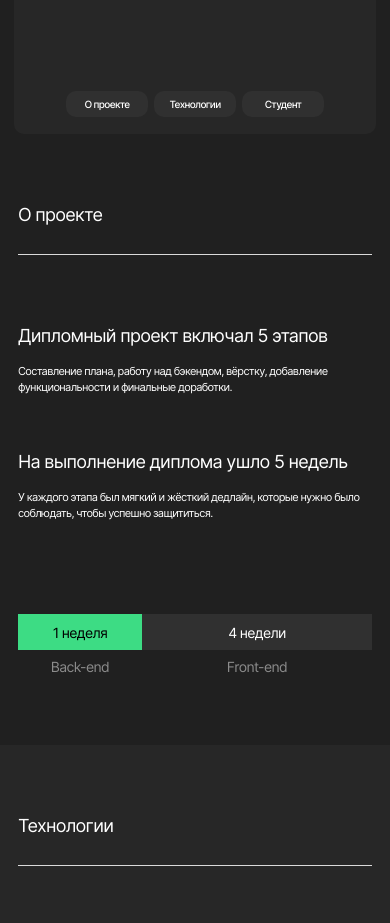
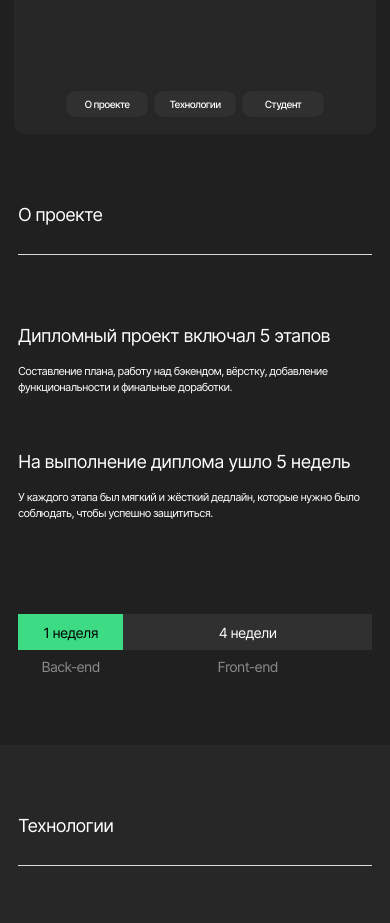
Before and after one commit to KarpovYuri/movies-explorer-frontend, a React app: page / in a window 390 px wide. Shown: the part 540-1463 px from the top of the page. Built offline with nearby package versions, Linux system fonts and the light colour scheme.

Commit message:
fix: Исправить секцию AboutProject

```diff
--- a/src/components/Main/components/AboutProject/AboutProject.css
+++ b/src/components/Main/components/AboutProject/AboutProject.css
@@ -1,5 +1,5 @@
 .about-project {
-  margin: 110px 70px;
+  padding: 110px 70px;
 }
 
 .description {
@@ -23,7 +23,6 @@
   font-weight: 400;
   font-size: 20px;
   line-height: 24px;
-  letter-spacing: -0.04em;
 }
 
 .description__text {
@@ -43,14 +42,15 @@
   font-size: 14px;
   line-height: 17px;
   text-align: center;
+  flex-grow: 1;
 }
 
-.timeline__block_size_20 {
-  width: 20%;
+.timeline__block_place_left {
+  flex-grow: 1;
 }
 
-.timeline__block_size_80 {
-  width: 80%;
+.timeline__block_place_right {
+  flex-grow: 4;
 }
 
 .timeline__duration {
@@ -62,23 +62,23 @@
 }
 
 .timeline__duration_color_green {
-  background-color: #3ddc84;
-  color: #000;
+  background-color: var(--main-bg-color);
+  color: var(--text-second-color);
 }
 
 .timeline__duration_color_grey {
-  background-color: #303030;
+  background-color: var(--third-bg-color);
 }
 
 .timeline__title {
   margin: 0;
   margin-top: 14px;
-  color: #8b8b8b;
+  color: var(--main-color);
 }
 
 @media (max-width: 768px) {
   .about-project {
-    margin: 90px 50px;
+    padding: 90px 50px;
   }
 
   .description__block {
@@ -96,9 +96,9 @@
   }
 }
 
-@media (max-width: 670px) {
+@media (max-width: 576px) {
   .about-project {
-    margin: 70px 18px;
+    padding: 70px 18px;
   }
 
   .description {
@@ -136,14 +136,6 @@
     line-height: 13px;
   }
 
-  .timeline__block_size_20 {
-    width: 35%;
-  }
-
-  .timeline__block_size_80 {
-    width: 65%;
-  }
-
   .timeline__title {
     margin-top: 8px;
   }
--- a/src/components/Main/components/AboutProject/AboutProject.js
+++ b/src/components/Main/components/AboutProject/AboutProject.js
@@ -1,8 +1,9 @@
 import './AboutProject.css';
+
 function AboutProject() {
   return (
     <section className='about-project' id='about-project'>
-      <h1 className='title'>О проекте</h1>
+      <h2 className='title'>О проекте</h2>
       <hr className='line'></hr>
       <ul className='description'>
         <li className='description__block'>
@@ -19,11 +20,11 @@ function AboutProject() {
         </li>
       </ul>
       <div className='timeline'>
-        <div className='timeline__block timeline__block_size_20'>
+        <div className='timeline__block timeline__block_place_left'>
           <p className='timeline__duration timeline__duration_color_green'>1 неделя</p>
           <p className='timeline__title'>Back-end</p>
         </div>
-        <div className='timeline__block timeline__block_size_80'>
+        <div className='timeline__block timeline__block_place_right'>
           <p className='timeline__duration timeline__duration_color_grey'>4 недели</p>
           <p className='timeline__title'>Front-end</p>
         </div>
```
